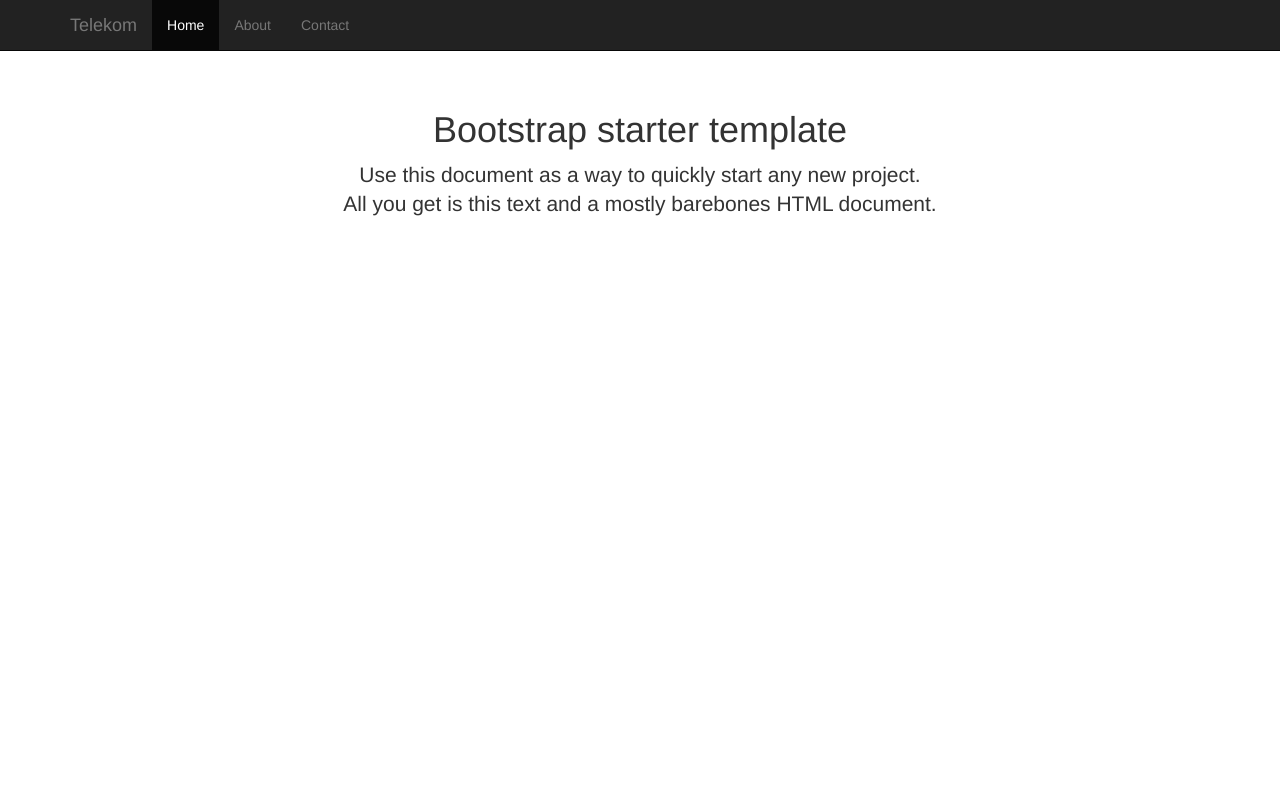
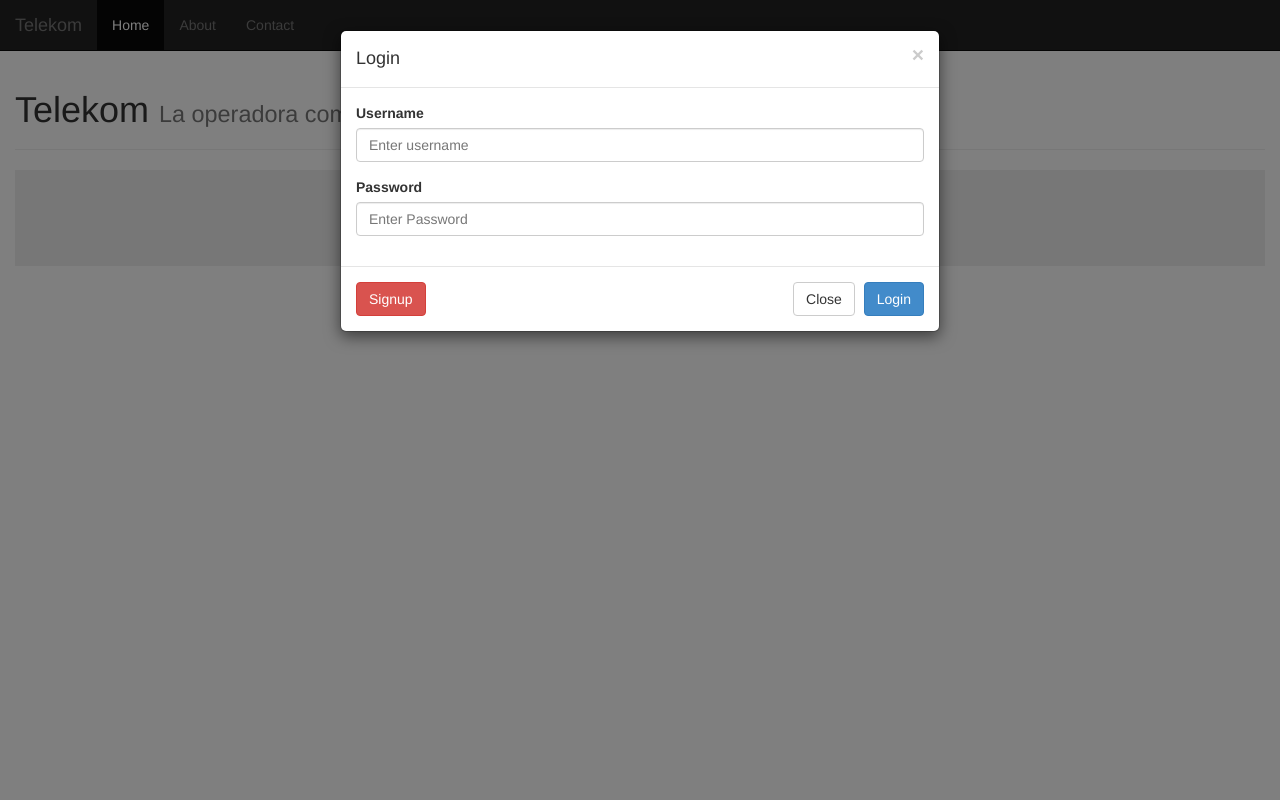
Before and after one commit to apardo/telekom, a Django app: page / in a window 1280 px wide. Run offline with Django 3.2, Linux system fonts and the light colour scheme; parts of the project's set-up code (start-up, migrations or seed data) failed here and were passed over; some libraries are stand-ins or nearby versions.

Commit message:
sip connected

```diff
--- a/static/js/app.js
+++ b/static/js/app.js
@@ -3,6 +3,7 @@
 var telekom = angular.module('telekom', [
 	'ngRoute',
 	'telekomCtrls',
+  'telekomSrvs',
 ]);
 
 telekom.config(['$routeProvider',
--- a/static/js/controllers.js
+++ b/static/js/controllers.js
@@ -2,7 +2,17 @@
 
 var telekomCtrls = angular.module('telekomCtrls', []);
 
-telekomCtrls.controller('rootCtrl', ['$scope', function($scope) {
+telekomCtrls.controller('rootCtrl', ['$scope', 'sipSrv',
+	function($scope, sipSrv) {
 
-	console.log("BRAVO");
+	// modal for SIP login
+	$('#loginModal').modal('show');
+
+	// function to login in kamailio
+	$scope.submitLogin = function() {
+		var sip = new sipSrv($scope.username, $scope.password);
+		sip.login();
+
+		window.sip = sip;
+	};
 }]);
--- /dev/null
+++ b/static/js/services.js
@@ -0,0 +1,111 @@
+"use strict";
+
+var telekomSrvs = angular.module('telekomSrvs', []);
+
+telekomSrvs.factory('sipSrv', function() {
+
+	function SIP(username, password) {
+
+		var selfView = document.getElementById('selfVideo');
+		var remoteView = document.getElementById('remoteVideo');
+
+		var DOMAIN = 'sip.alabs.org';
+
+		var username = username;
+		var password = password;
+
+		var uaConfig = function() {
+			return {
+				'ws_servers': 'ws://'+DOMAIN+':8080',
+				'uri': 'sip:'+username+'@'+DOMAIN,
+				'password': password
+			}
+		}
+
+		var phone = new JsSIP.UA(uaConfig());
+
+		phone.on('newMessage', function(e) {
+
+			var request = e.data.request,
+				message = e.data.message;
+
+			if (message.direction === 'incoming') {
+				console.log('MENSAJE: '+request.body);
+			}
+		});
+
+		phone.on('newRTCSession', function(e) {
+
+			var call = e.data.session;
+
+			if (call.direction === 'incoming') {
+				call.answer({
+					'mediaConstraints': {'audio': true, 'video': true}
+				});
+			}
+
+			call.on('started', function(e) {
+
+				if ( call.getLocalStreams().length > 0) {
+			    	selfView.src = window.URL.createObjectURL(call.getLocalStreams()[0]);
+			      	selfView.volume = 0;
+				}
+
+				if ( call.getRemoteStreams().length > 0) {
+					remoteView.src = window.URL.createObjectURL(call.getRemoteStreams()[0]);
+				}
+			});
+		});
+
+		this.login = function() {
+			phone.start();
+			$('#loginModal').modal('hide');
+		}
+
+		this.call = function(destination) {
+
+			var callEventHandlers = {
+			  'progress':   function(e){ /* Your code here */ },
+			  'failed':     function(e){ /* Your code here */ },
+			  'started':    function(e){
+			    var rtcSession = e.sender;
+
+			    // Attach local stream to selfView
+			    if (rtcSession.getLocalStreams().length > 0) {
+			    	selfView.src = window.URL.createObjectURL(rtcSession.getLocalStreams()[0]);
+			    }
+
+			    // Attach remote stream to remoteView
+			    if (rtcSession.getRemoteStreams().length > 0) {
+			    	remoteView.src = window.URL.createObjectURL(rtcSession.getRemoteStreams()[0]);
+			    }
+			  },
+			  'ended':      function(e){ /* Your code here */ }
+			};
+
+			var callOpts = {
+			  'eventHandlers': callEventHandlers,
+			  'extraHeaders': [ 'X-Foo: foo', 'X-Bar: bar' ],
+			  'mediaConstraints': {'audio': true, 'video': true}
+			};
+
+			phone.call(destination, callOpts);
+		}
+
+		this.sendMessage = function(destination, message) {
+			var messageEventHandlers = {
+				'succeeded': function(e){ /* Your code here */ },
+				'failed':    function(e){ /* Your code here */ }
+			};
+
+			var msgOpts = {
+				'eventHandlers': messageEventHandlers
+			};
+
+			phone.sendMessage(destination, message, msgOpts);
+		}
+	}
+
+	return SIP;
+
+});
--- a/static/js/views/root.html
+++ b/static/js/views/root.html
@@ -1,4 +1,41 @@
-<div class="starter-template">
-  <h1>Bootstrap starter template</h1>
-  <p class="lead">Use this document as a way to quickly start any new project.<br> All you get is this text and a mostly barebones HTML document.</p>
+<div class="modal fade" id="loginModal" ng-controller="rootCtrl">
+  <div class="modal-dialog">
+    <div class="modal-content">
+      <div class="modal-header">
+        <button type="button" class="close" data-dismiss="modal"><span aria-hidden="true">&times;</span><span class="sr-only">Close</span></button>
+        <h4 class="modal-title">Login</h4>
+      </div>
+      <form role="form" ng-submit="submitLogin()">
+      <div class="modal-body">
+        <div class="form-group">
+          <label for="username">Username</label>
+          <input ng-model="username" type="text" class="form-control" id="username" placeholder="Enter username">
+        </div>
+        <div class="form-group">
+          <label for="password">Password</label>
+          <input ng-model="password" type="password" class="form-control" id="password" placeholder="Enter Password">
+        </div>
+      </div>
+      <div class="modal-footer">
+        <a href="/signup" type="button" class="btn btn-danger" style="float:left;">Signup</a>
+        <button type="button" class="btn btn-default" data-dismiss="modal">Close</button>
+        <button type="submit" class="btn btn-primary">Login</button>
+      </div>
+      </form>
+    </div><!-- /.modal-content -->
+  </div><!-- /.modal-dialog -->
+</div><!-- /.modal -->
+
+
+<div class="page-header">
+  <h1>Telekom <small>La operadora comunitaria</small></h1>
 </div>
+
+<div class="jumbotron">
+
+  <div class="col-xs-6">
+  </div>
+
+  <div class="col-xs-6">
+  </div>
+</div>
--- a/templates/base.html
+++ b/templates/base.html
@@ -16,7 +16,7 @@
   <body>
 
     <div class="navbar navbar-inverse navbar-fixed-top" role="navigation">
-      <div class="container">
+      <div class="container-fluid">
         <div class="navbar-header">
           <button type="button" class="navbar-toggle" data-toggle="collapse" data-target=".navbar-collapse">
             <span class="sr-only">Toggle navigation</span>
@@ -36,10 +36,8 @@
       </div>
     </div>
 
-    <div class="container" ng-view>
-
-    </div><!-- /.container -->
-
+    {% block "content" %}
+    {% endblock %}
 
     <!-- Bootstrap core JavaScript
     ================================================== -->
@@ -53,5 +51,6 @@
 
     <script src="{% static "js/app.js" %}"></script>
     <script src="{% static "js/controllers.js" %}"></script>
+    <script src="{% static "js/services.js" %}"></script>
   </body>
 </html>
--- a/templates/pages/index.html
+++ b/templates/pages/index.html
@@ -2,8 +2,7 @@
 
 {% block "content" %}
 
-<div class="row">
-  <div ng-view />
-</div>
+<div class="container-fluid" ng-view>
+</div><!-- /.container -->
 
 {% endblock %}
```
